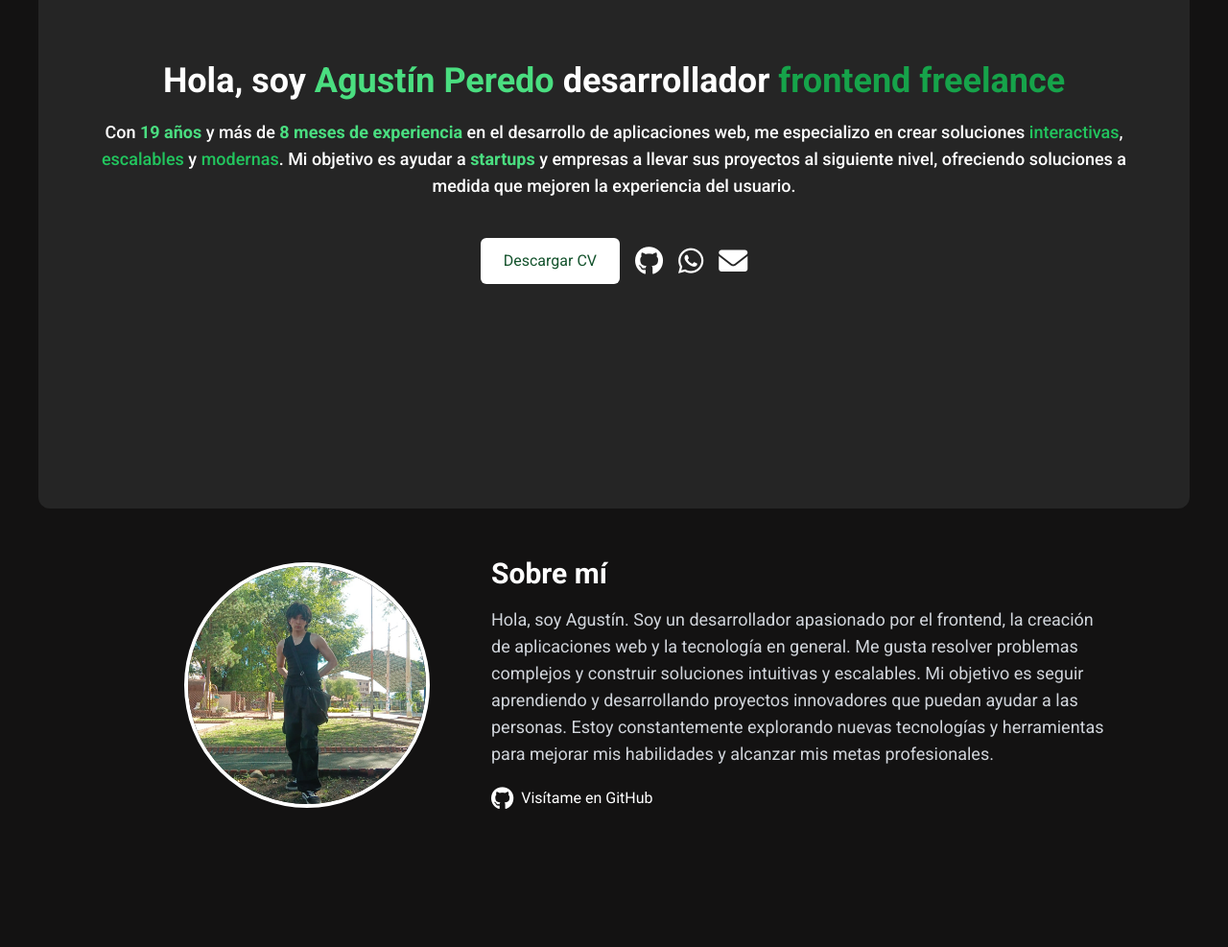
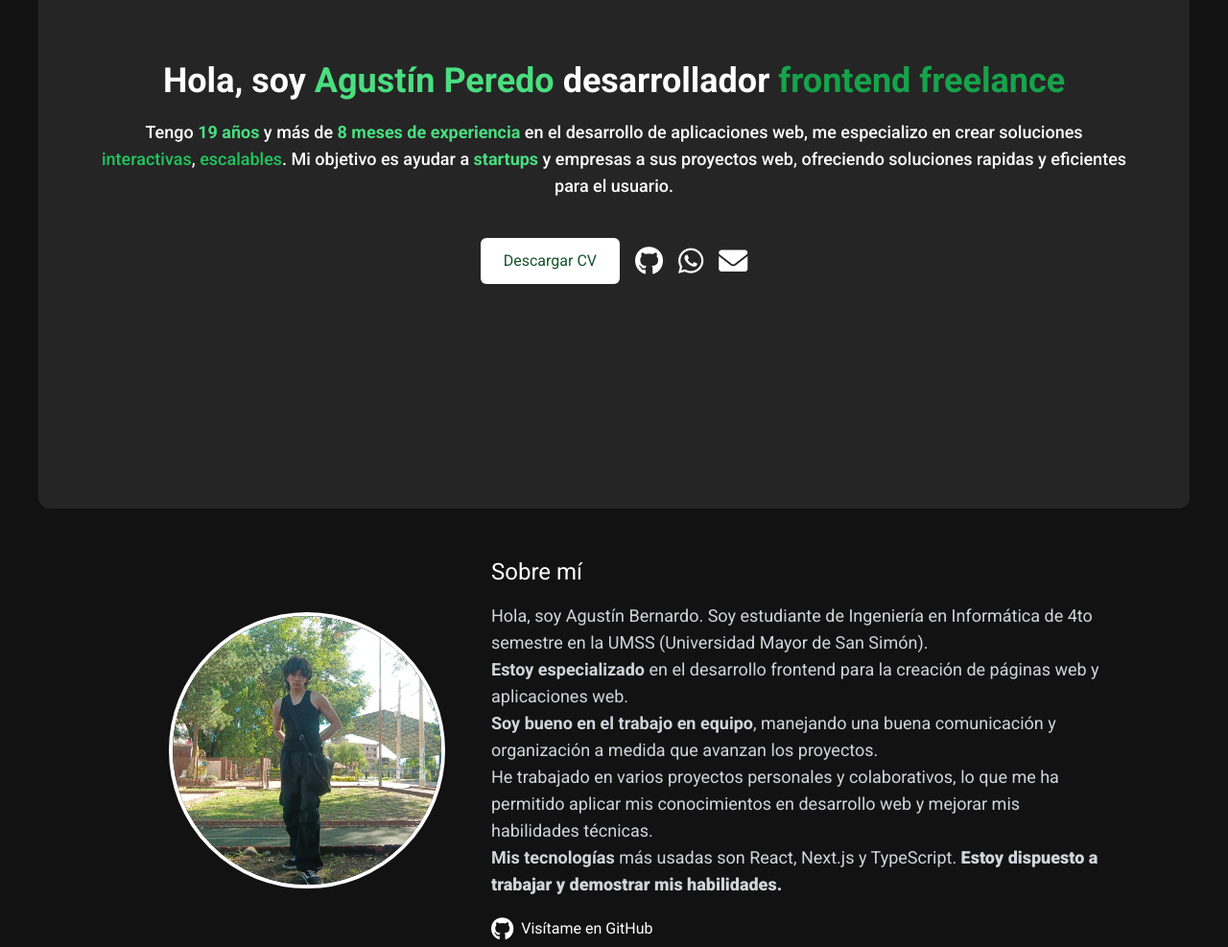
Before and after one commit to BernardoPer19/PortafolioV2, an Astro site: page / in a window 1280 px wide. Shown: the part 220-1207 px from the top of the page at 96% size. Built offline with nearby package versions, Linux system fonts and the light colour scheme; Astro itself is replaced by a stand-in of ours.

Commit message:
ultimas mejoras

```diff
--- a/src/sections/Header.astro
+++ b/src/sections/Header.astro
@@ -20,15 +20,13 @@
         data-aos-easing="linear"
         data-aos-duration="2000"
       >
-        Con <span class="font-semibold text-green-400">19 años</span> y más de <span
+        Tengo <span class="font-semibold text-green-400">19 años</span> y más de <span
           class="font-semibold text-green-400">8 meses de experiencia</span
         > en el desarrollo de aplicaciones web, me especializo en crear soluciones
         <span class="text-green-500">interactivas</span>, <span
-          class="text-green-500">escalables</span
-        > y <span class="text-green-500">modernas</span>. Mi objetivo es ayudar
+          class="text-green-500">escalables</span>. Mi objetivo es ayudar
         a <span class="font-semibold text-green-400">startups</span> y empresas a
-        llevar sus proyectos al siguiente nivel, ofreciendo soluciones a medida que
-        mejoren la experiencia del usuario.
+         sus proyectos web, ofreciendo soluciones rapidas y eficientes para el usuario.
       </p>
 
       <div
--- a/src/sections/Projects.astro
+++ b/src/sections/Projects.astro
@@ -14,7 +14,7 @@ const projects = [
   {
     title: "E-commerce de Comidas",
     description:
-      "Aplicación e-commerce para restaurantes que integra tres APIs diferentes para mostrar cócteles, platos principales y postres. Permite a los usuarios explorar el menú, añadir productos al carrito, marcarlos como favoritos y filtrar por categoría. Un proyecto diseñado para ofrecer una experiencia fluida y atractiva al usuario.",
+      "Aplicación e-commerce para restaurantes que integra tres APIs diferentes para mostrar cócteles, platos principales y postres. Permite a los usuarios explorar el menú, añadir productos al carrito, marcarlos como favoritos y filtrar por categoría. Un proyecto diseñado para ofrecer una experiencia fluida.",
     imageSrc: "/684shots_so.png",
     technologies: ["React", "JavaScript", "TypeScript", "JSON", "TailwindCSS"],
     githubLink: "https://github.com/BernardoPer19/WebComidas",
@@ -25,7 +25,7 @@ const projects = [
   {
     title: "E-commerce de Supermercado",
     description:
-      "Tienda en línea construida con Next.js para aprovechar SSR y CSR, mejorando tanto el SEO como el rendimiento. Ofrece filtrado de productos por precio y categoría, además de una navegación dinámica con detalles individuales para cada artículo. Incluye un carrito de compras totalmente funcional. Próximas mejoras: integración de métodos de pago con Strapi, autenticación segura con NextAuth y Base de datos en SQLite con Prisma ORM.",
+      "Tienda en línea construida con Next.js para aprovechar SSR y CSR, mejorando tanto el SEO como el rendimiento. Ofrece filtrado de productos por precio y categoría, además de una navegación dinámica con detalles individuales para cada artículo. Incluye un carrito de compras totalmente funcional. Próximas mejoras: integración de métodos de pago con Strapi, autenticación segura con NextAuth y Base de datos en PosgreSQL con Prisma ORM.",
     imageSrc: "/610shots_so.png",
     technologies: ["NextJS", "TypeScript", "TailwindCSS", "Axios", "JSON"],
     githubLink: "https://github.com/BernardoPer19/E-comerce-NEXT-TS",
--- a/src/sections/SobreMi.astro
+++ b/src/sections/SobreMi.astro
@@ -1,4 +1,6 @@
-<section class="flex flex-col md:flex-row-reverse items-center justify-center max-w-[1280px] m-auto">
+<section
+  class="flex flex-col md:flex-row-reverse items-center justify-center max-w-[1280px] m-auto"
+>
   <!-- Contenedor del texto -->
   <div
     class="w-full md:w-1/2 space-y-4 text-center md:text-left"
@@ -6,15 +8,22 @@
     data-aos-easing="linear"
     data-aos-duration="1200"
   >
-    <h2 class="text-3xl font-semibold text-white">Sobre mí</h2>
-    <p class="text-lg text-gray-300">
-      Hola, soy Agustín. Soy un desarrollador apasionado por el frontend, la
-      creación de aplicaciones web y la tecnología en general. Me gusta resolver
-      problemas complejos y construir soluciones intuitivas y escalables. Mi
-      objetivo es seguir aprendiendo y desarrollando proyectos innovadores que
-      puedan ayudar a las personas. Estoy constantemente explorando nuevas
-      tecnologías y herramientas para mejorar mis habilidades y alcanzar mis
-      metas profesionales.
+    <h2 class="text-2xl text-white">Sobre mí</h2>
+    <p class="text-lg text-gray-300 text-wrap">
+      Hola, soy Agustín Bernardo. Soy estudiante de Ingeniería en Informática de
+      4to semestre en la UMSS (Universidad Mayor de San Simón). <br />
+      <strong class="font-bold"> Estoy especializado</strong> en el desarrollo frontend
+      para la creación de páginas web y aplicaciones web.
+      <br />
+      <strong> Soy bueno en el trabajo en equipo</strong>, manejando una buena
+      comunicación y organización a medida que avanzan los proyectos. <br />
+      He trabajado en varios proyectos personales y colaborativos, lo que me ha permitido
+      aplicar mis conocimientos en desarrollo web y mejorar mis habilidades técnicas.
+      <br />
+      <strong class="font-bold">Mis tecnologías</strong> más usadas son React, Next.js
+      y TypeScript. <strong class="font-extrabold"
+        >Estoy dispuesto a trabajar y demostrar mis habilidades.</strong
+      >
     </p>
     <a
       href="https://github.com/BernardoPer19"
@@ -36,7 +45,7 @@
     <img
       src="/caca2.jpg"
       alt="Agustin Bernardo Peredo Rodríguez, desarrollador frontend, GitHub"
-      class="z-30 w-64 h-64 rounded-full object-cover border-4 border-white"
+      class="z-30 w-72 h-72 rounded-full object-cover border-4 border-white"
     />
   </div>
 </section>
```
